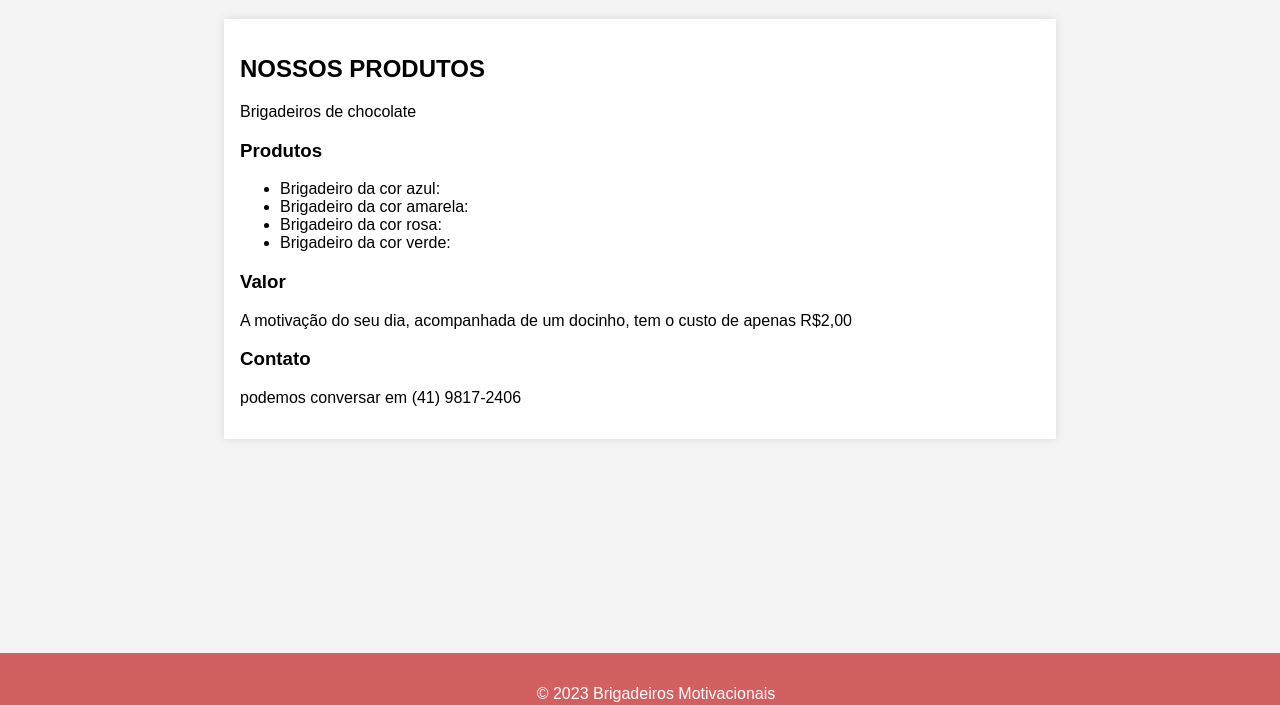
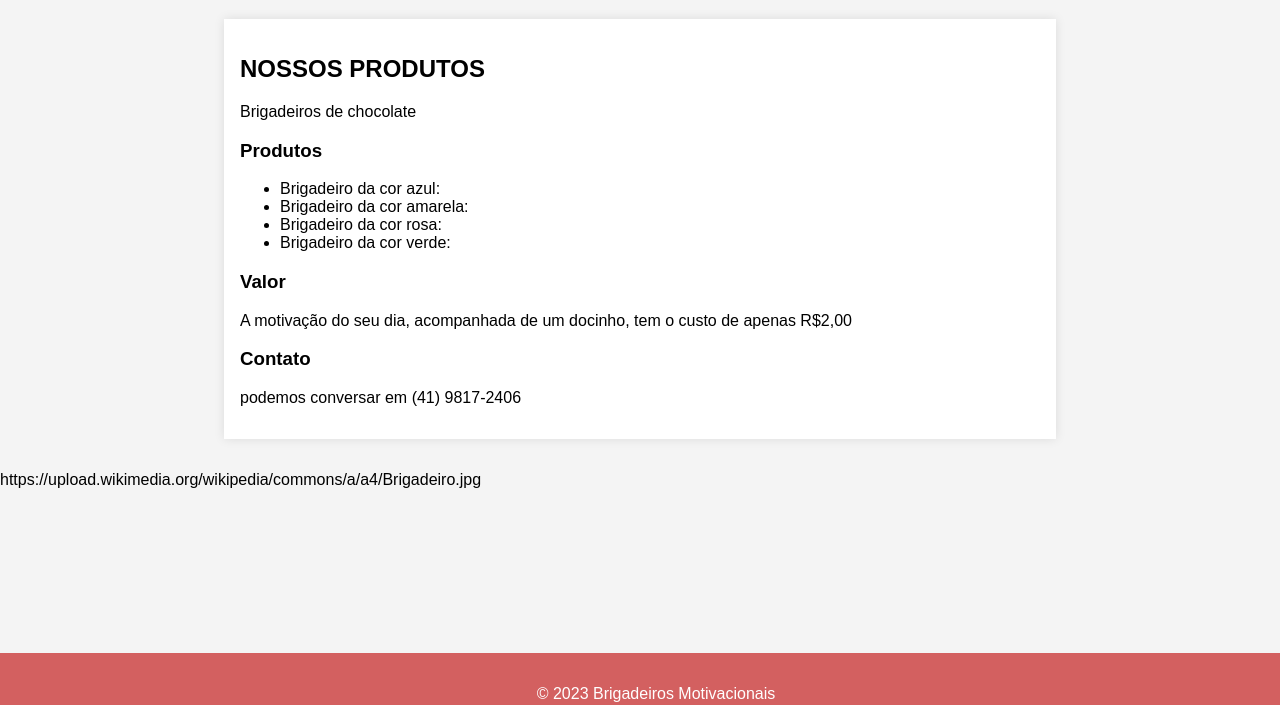
Before and after one commit to gabrieleteixeira/brigadeiromotivacinal, a plain HTML site: page index.html in a window 1280 px wide. Shown: the part 95-800 px from the top of the page. Drawn offline with Linux system fonts and the light colour scheme.

Commit message:
versao quatro

```diff
--- a/index.html
+++ b/index.html
@@ -66,5 +66,6 @@
     <footer>
         <p>&copy; 2023 Brigadeiros Motivacionais</p>
     </footer>
+    <div>https://upload.wikimedia.org/wikipedia/commons/a/a4/Brigadeiro.jpg</div>
 </body>
 </html>
```
